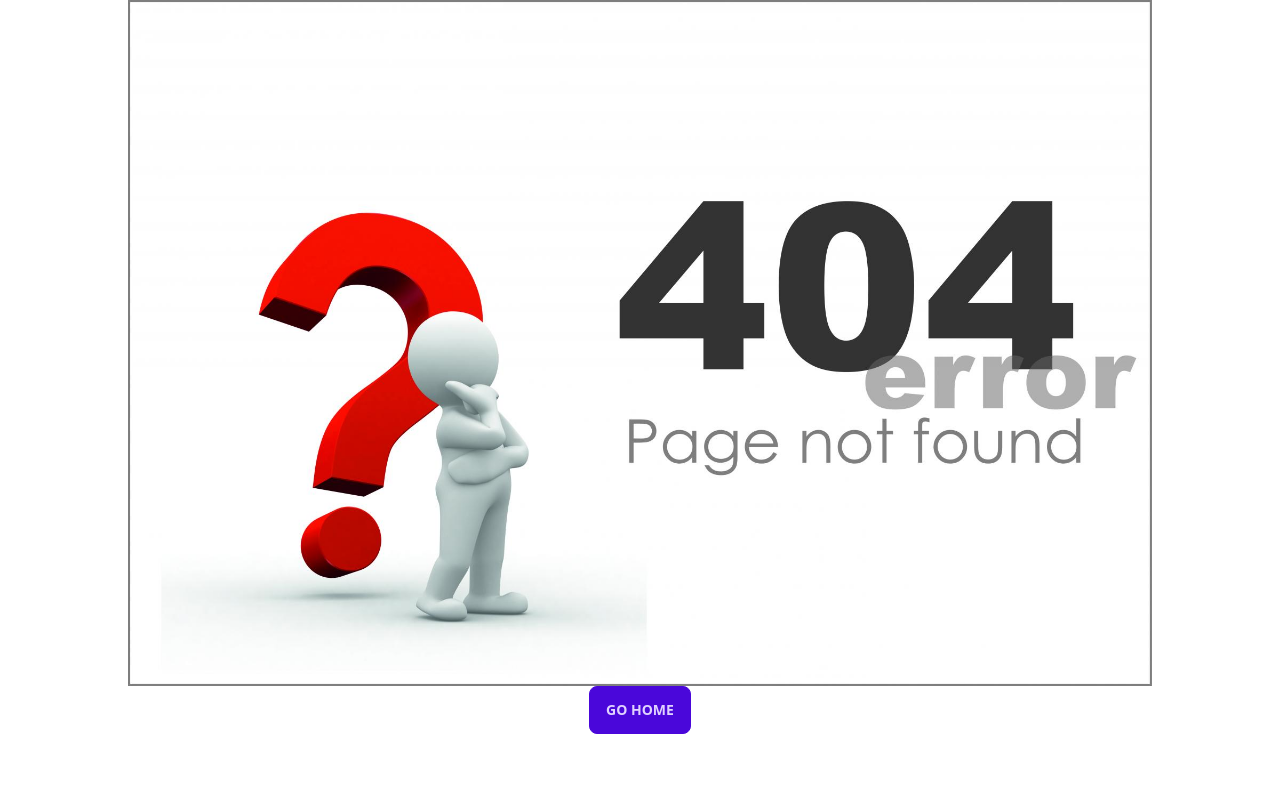
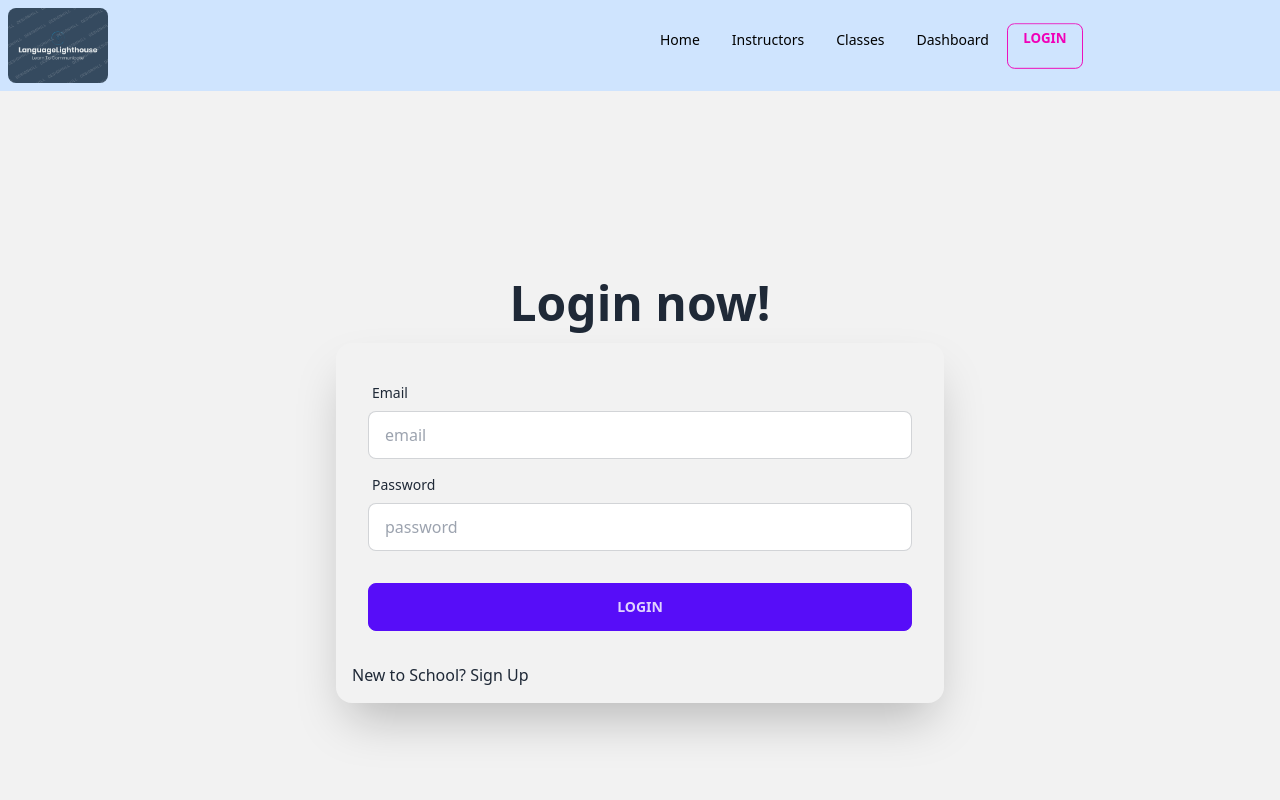
Before and after one commit to Shakilbhuyan/summer-camp-full-stack-client, a React (Vite) app: page /login in a window 1280 px wide. Shown: the top 800 px of the page. Built offline with nearby package versions, Linux system fonts and the light colour scheme.

Commit message:
form complete

```diff
--- a/package.json
+++ b/package.json
@@ -15,6 +15,7 @@
     "react": "^18.2.0",
     "react-awesome-slider": "^4.1.0",
     "react-dom": "^18.2.0",
+    "react-hook-form": "^7.44.3",
     "react-icons": "^4.9.0",
     "react-router-dom": "^6.12.1",
     "sort-by": "^1.2.0"
--- a/src/Layout/MainLayout.jsx
+++ b/src/Layout/MainLayout.jsx
@@ -1,14 +1,16 @@
 import React from 'react';
 import NavBer from '../pages/shared/NavBer/NavBer';
-import { Outlet } from 'react-router-dom';
+import { Outlet, useLocation } from 'react-router-dom';
 import Footer from '../pages/shared/footer/Footer';
 
 const MainLayout = () => {
+    const location = useLocation();
+    const isLogin = location.pathname.includes('register')
     return (
         <div>
-            <NavBer></NavBer>
+            {isLogin || <NavBer></NavBer>}
             <Outlet></Outlet>
-            <Footer></Footer>
+            {isLogin || <Footer></Footer>}
         </div>
     );
 };
--- /dev/null
+++ b/src/pages/Login/Login.jsx
@@ -0,0 +1,37 @@
+import React from 'react';
+import { Link } from 'react-router-dom';
+
+const Login = () => {
+    return (
+        <div className="hero min-h-screen bg-base-200">
+            <div className="hero-content w-1/2 flex-col ">
+                <div className="text-center ">
+                    <h1 className="text-5xl font-bold">Login now!</h1>
+                </div>
+                <div className="card  w-full  shadow-2xl  bg-base-200">
+                    <form className="card-body">
+                        <div className="form-control">
+                            <label className="label">
+                                <span className="label-text">Email</span>
+                            </label>
+                            <input type="text" placeholder="email" className="input input-bordered" />
+                        </div>
+                        <div className="form-control">
+                            <label className="label">
+                                <span className="label-text">Password</span>
+                            </label>
+                            <input type="text" placeholder="password" className="input input-bordered" />
+                        </div>
+                        <div className="form-control mt-6">
+                            <button className="btn btn-primary">Login</button>
+                        </div>
+                    </form>
+                    <span className='ml-4 mb-4'>New to School? <Link to="/register">Sign Up</Link>
+                    </span>
+                </div>
+            </div>
+        </div>
+    );
+};
+
+export default Login;
--- /dev/null
+++ b/src/pages/Register/Register.jsx
@@ -0,0 +1,55 @@
+import React from 'react';
+import { Link } from 'react-router-dom';
+
+const Register = () => {
+    return (
+        <div className="hero min-h-screen bg-base-200">
+        <div className="hero-content w-1/2 flex-col ">
+            <div className="text-center ">
+                <h1 className="text-5xl font-bold">Sign Up</h1>
+            </div>
+            <div className="card  w-full  shadow-2xl  bg-base-200">
+                <form className="card-body">
+                    <div className="form-control">
+                        <label className="label">
+                            <span className="label-text">Name</span>
+                        </label>
+                        <input type="text" placeholder="Name" className="input input-bordered" />
+                    </div>
+                    <div className="form-control">
+                        <label className="label">
+                            <span className="label-text">Email</span>
+                        </label>
+                        <input type="text" placeholder="email" className="input input-bordered" />
+                    </div>
+                    <div className="form-control">
+                        <label className="label">
+                            <span className="label-text">PhotoURL</span>
+                        </label>
+                        <input type="text" placeholder="PhotoURL" className="input input-bordered" />
+                    </div>
+                    <div className="form-control">
+                        <label className="label">
+                            <span className="label-text">Password</span>
+                        </label>
+                        <input type="text" placeholder="password" className="input input-bordered" />
+                    </div>
+                    <div className="form-control">
+                        <label className="label">
+                            <span className="label-text">Confirm Password</span>
+                        </label>
+                        <input type="password" placeholder="Confirm password" className="input input-bordered" />
+                    </div>
+                    <div className="form-control mt-6">
+                        <button className="btn btn-primary">Login</button>
+                    </div>
+                </form>
+                <span className='ml-4 mb-4'>Already Registered? <Link to="/login">Login</Link>
+                </span>
+            </div>
+        </div>
+    </div>
+    );
+};
+
+export default Register;
--- a/src/pages/shared/NavBer/NavBer.jsx
+++ b/src/pages/shared/NavBer/NavBer.jsx
@@ -8,6 +8,7 @@ const NavBer = () => {
                     <li><Link t="/">Instructors</Link></li>
                     <li><Link t="/">Classes</Link></li>
                     <li><Link t="/">Dashboard</Link></li>
+                    <li><button className='btn btn-outline btn-secondary'><Link to="/login">Login</Link></button></li>
   </>
   return (
     <div className="navbar  z-10 bg-opacity-30 max-w-screen-xl bg-blue-400 text-black">
@@ -27,9 +28,6 @@ const NavBer = () => {
           {listOptions}
         </ul>
       </div>
-      <div className="navbar-end">
-        <a className="btn">Button</a>
-      </div>
     </div>
   );
 };
```
Also changed, not shown: src/Routes/Router.jsx (+10 -0 lines), 1 other file (tests, documents, lock files or other folders).
